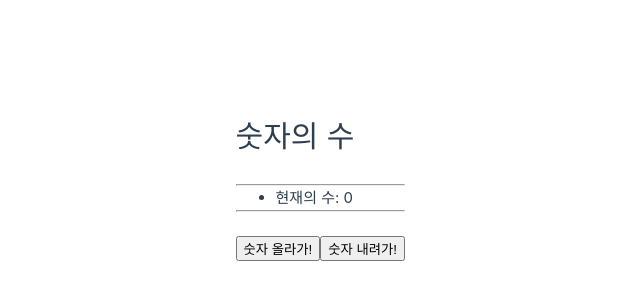
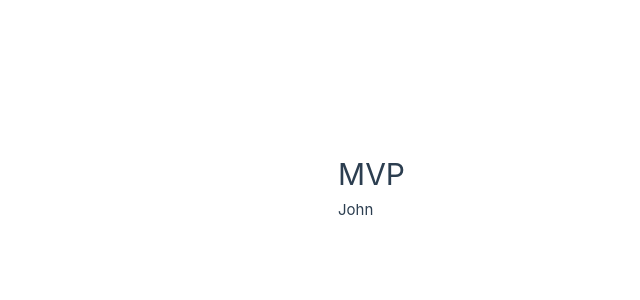
Before and after one commit to Nobody-IArc/Vue_Basic, a Vue app: page / in a window 1280 px wide. Shown: the part 214-514 px from the top of the page, without its empty margins (235-875 px from the left). Built offline with nearby package versions, Linux system fonts and the light colour scheme.

Commit message:
일반적 방식으로 메서드 활용

```diff
--- a/src/App.vue
+++ b/src/App.vue
@@ -1,38 +1,36 @@
 <script setup>
-import {nextTick, reactive} from "vue";
+import {reactive} from "vue";
 
 const state = reactive({
-  count: 0,
+  mvpId: 7,
+  players: [
+    { id: 7, name: 'John' },
+    { id: 9, name: 'Jane' },
+    { id: 10, name: 'Bob' },
+  ]
 });
 
-const increaseCount = () => {
-  state.count++;
+const getMvpName = () => {
+  if (state.mvpId) {
+    const player = state.players.find(p => p.id === state.mvpId);
+    if (player) {
+      return player.name;
+    }
+  }
 
-  nextTick(() => {
-    console.log(document.getElementById("count").innerText);
-  });
-};
-
-const decreaseCount = () => {
-  state.count--;
-
-  nextTick(() => {
-    console.log(document.getElementById("count").innerText);
-  });
-};
+  return 'NO MVP';
+}
 </script>
 
 <template>
   <div>
-    <h1>숫자의 수</h1>
-    <br />
-    <hr />
-    <ul>
-      <li id="count">현재의 수: {{ state.count }}</li>
-    </ul>
-    <hr />
-    <br />
-    <button @click="increaseCount()">숫자 올라가!</button>
-    <button @click="decreaseCount()">숫자 내려가!</button>
+    <h1>MVP</h1>
+    <div>{{ getMvpName() }}</div>
+<!--    <div>-->
+<!--      <template v-if="state.mvpId">-->
+<!--        {{ state.players.find(m => m.id === state.mvpId)?.name || 'NO MVP' }}-->
+<!--      </template>-->
+<!--      <template v-else>NO MVP</template>-->
+<!--    </div>-->
   </div>
 </template>
```
